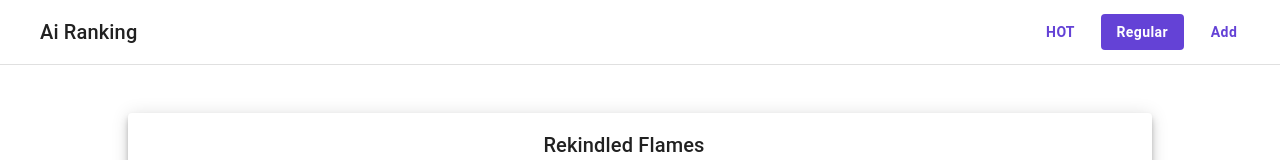
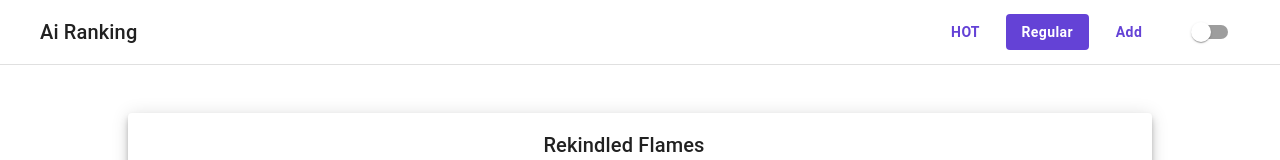
Before and after one commit to agnieszkahoza/ai-image-ranking, a React (Create React App) app: page /regular in a window 1280 px wide. Shown: the top 160 px of the page. Built offline with nearby package versions, Linux system fonts and the light colour scheme; some icons are missing.

Commit message:
add(styling): dark theme

```diff
--- a/src/App.js
+++ b/src/App.js
@@ -2,13 +2,18 @@ import { CssBaseline, ThemeProvider } from "@mui/material";
 import "./App.css";
 import NavBar from "./components/NavBar";
 import AppRoutes from "./routes/AppRoutes";
-import theme from "./theme";
-import { useState } from "react";
+import getTheme from "./theme";
+import { useState, useMemo } from "react";
 import { initialImages } from "./data/ImageData";
 
 function App() {
   const [images, setImages] = useState(initialImages);
   const [tabValue, setTabValue] = useState(0);
+  const [mode, setMode] = useState("light");
+  const theme = useMemo(() => getTheme(mode), [mode]);
+  const handleModeToggle = () => {
+    setMode((prev) => (prev === "light" ? "dark" : "light"));
+  };
 
   const handleTabChange = (event, newValue) => {
     setTabValue(newValue);
@@ -68,9 +73,9 @@ function App() {
 
   return (
     <ThemeProvider theme={theme}>
-      <CssBaseline />
+<CssBaseline />
       <div className="App">
-        <NavBar tabValue={tabValue} handleTabChange={handleTabChange} />
+        <NavBar tabValue={tabValue} handleTabChange={handleTabChange} mode={mode} handleModeToggle={handleModeToggle}/>
         <AppRoutes
           images={images}
           setImages={setImages}
--- a/src/components/NavBar.jsx
+++ b/src/components/NavBar.jsx
@@ -1,25 +1,69 @@
-import { Button, Typography, AppBar, Toolbar, Box } from "@mui/material";
+import {
+  Button,
+  Typography,
+  AppBar,
+  Toolbar,
+  Box,
+  Switch,
+  FormControlLabel,
+} from "@mui/material";
 import { NavLink, useLocation } from "react-router-dom";
+import { useTheme } from "@mui/material/styles";
 
-function NavBar() {
-
+function NavBar({ tabValue, handleTabChange, mode, handleModeToggle }) {
   const location = useLocation();
   const pageName = location.pathname.substring(1);
+  const theme = useTheme();
 
   return (
-    <AppBar position="sticky" color="white" elevation={0}
-    sx={{
-    backgroundColor: '#fff',
-    borderBottom: '1px solid #e0e0e0',
-    zIndex: (theme) => theme.zIndex.drawer + 1,
-  }}>
+    <AppBar
+      position="sticky"
+      color="default"
+      elevation={0}
+      sx={{
+        backgroundColor: theme.palette.background.paper,
+        borderBottom: `1px solid ${theme.palette.divider}`,
+        zIndex: theme.zIndex.drawer + 1,
+      }}
+    >
       <Toolbar>
-      <Typography align="left" variant="h6" sx={{ flexGrow: 1, pl: 2 }}>Ai Ranking </Typography>
-      <Box sx={{ display: 'flex', gap: 1, pl: 2  }}>
-      <Button variant={ pageName === 'hot' ? 'contained' : 'text'} component={NavLink} to="/hot">HOT</Button>
-      <Button variant={ pageName === 'regular' ? 'contained' : 'text'} component={NavLink} to="/regular">Regular</Button>
-      <Button variant={ pageName === 'add' ? 'contained' : 'text'} component={NavLink} to="/add">Add</Button>
-      </Box>
+        <Typography align="left" variant="h6" sx={{ flexGrow: 1, pl: 2 }}>
+          Ai Ranking{" "}
+        </Typography>
+        <Box sx={{ display: "flex", gap: 1, pl: 2 }}>
+          <Button
+            variant={pageName === "hot" ? "contained" : "text"}
+            component={NavLink}
+            to="/hot"
+          >
+            HOT
+          </Button>
+          <Button
+            variant={pageName === "regular" ? "contained" : "text"}
+            component={NavLink}
+            to="/regular"
+          >
+            Regular
+          </Button>
+          <Button
+            variant={pageName === "add" ? "contained" : "text"}
+            component={NavLink}
+            to="/add"
+          >
+            Add
+          </Button>
+        </Box>
+        <Box sx={{ ml: 4 }}>
+          <FormControlLabel
+            control={
+              <Switch
+                checked={mode === "dark"}
+                onChange={handleModeToggle}
+                color="primary"
+              />
+            }
+          />
+        </Box>
       </Toolbar>
     </AppBar>
   );
--- a/src/theme.js
+++ b/src/theme.js
@@ -1,13 +1,21 @@
 import { createTheme } from '@mui/material/styles';
 
-const theme = createTheme({
+const getTheme = (mode) =>
+  createTheme({
     palette: {
+      mode,
       primary: {
         main: '#6442d6',
       },
       secondary: {
         main: '#dc004e',
       },
+      ...(mode === 'dark' && {
+        background: {
+          default: '#121212',
+          paper: '#1d1d1d',
+        },
+      }),
     },
   components: {
     MuiButton: {
@@ -32,4 +40,4 @@ const theme = createTheme({
     },
 });
 
-export default theme;
+export default getTheme;
```
Lines whose indentation alone changed are shown as unchanged.
